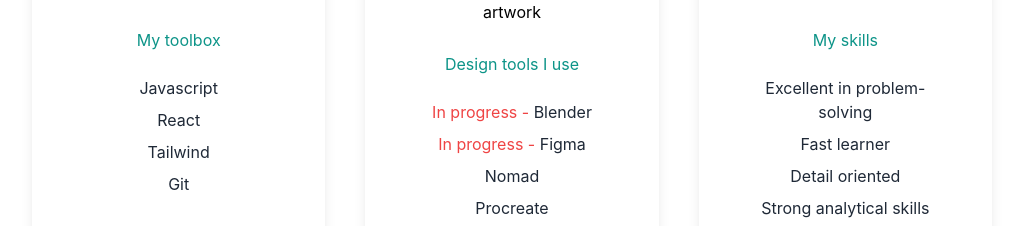
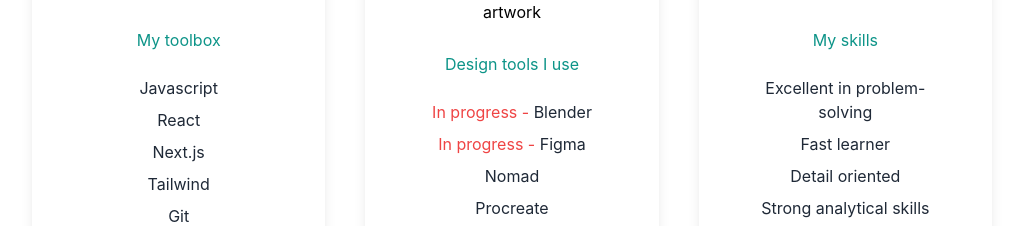
Before and after one commit to jsaique/portfolio-react-next, a Next.js app: page / in a window 1280 px wide. Shown: the part 1542-1768 px from the top of the page, without its empty margins (128-1149 px from the left). Built offline with nearby package versions, Linux system fonts and the light colour scheme.

Commit message:
Added a skill

```diff
--- a/src/components/skills/Skills.js
+++ b/src/components/skills/Skills.js
@@ -35,6 +35,7 @@
           <h4 className="py-5 text text-teal-600">My toolbox</h4>
           <p className="py-1 text-gray-800 dark:text-gray-100">Javascript</p>
           <p className="py-1 text-gray-800 dark:text-gray-100">React</p>
+          <p className="py-1 text-gray-800 dark:text-gray-100">Next.js</p>
           <p className="py-1 text-gray-800 dark:text-gray-100">Tailwind</p>
           <p className="py-1 text-gray-800 dark:text-gray-100">Git</p>
         </div>
```
